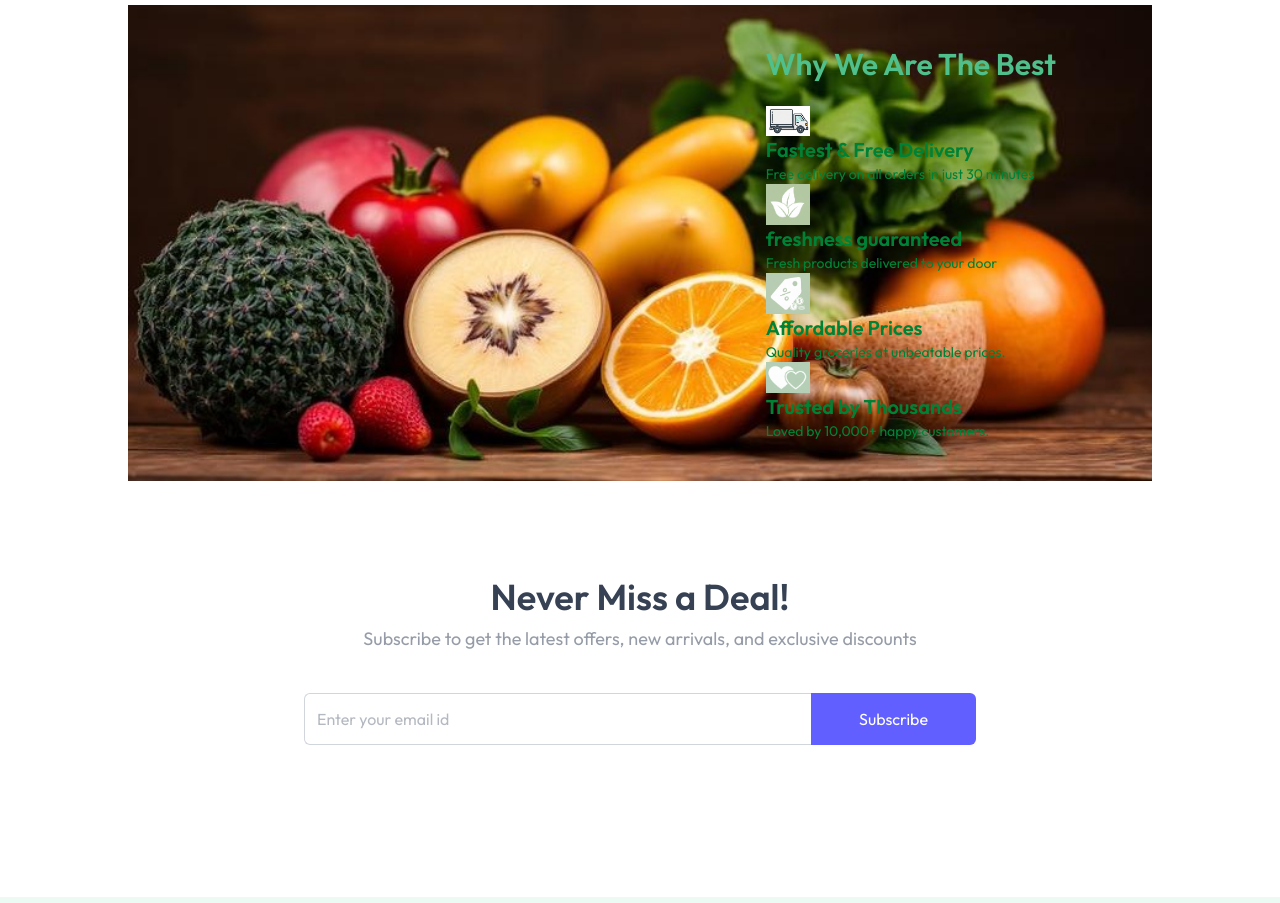
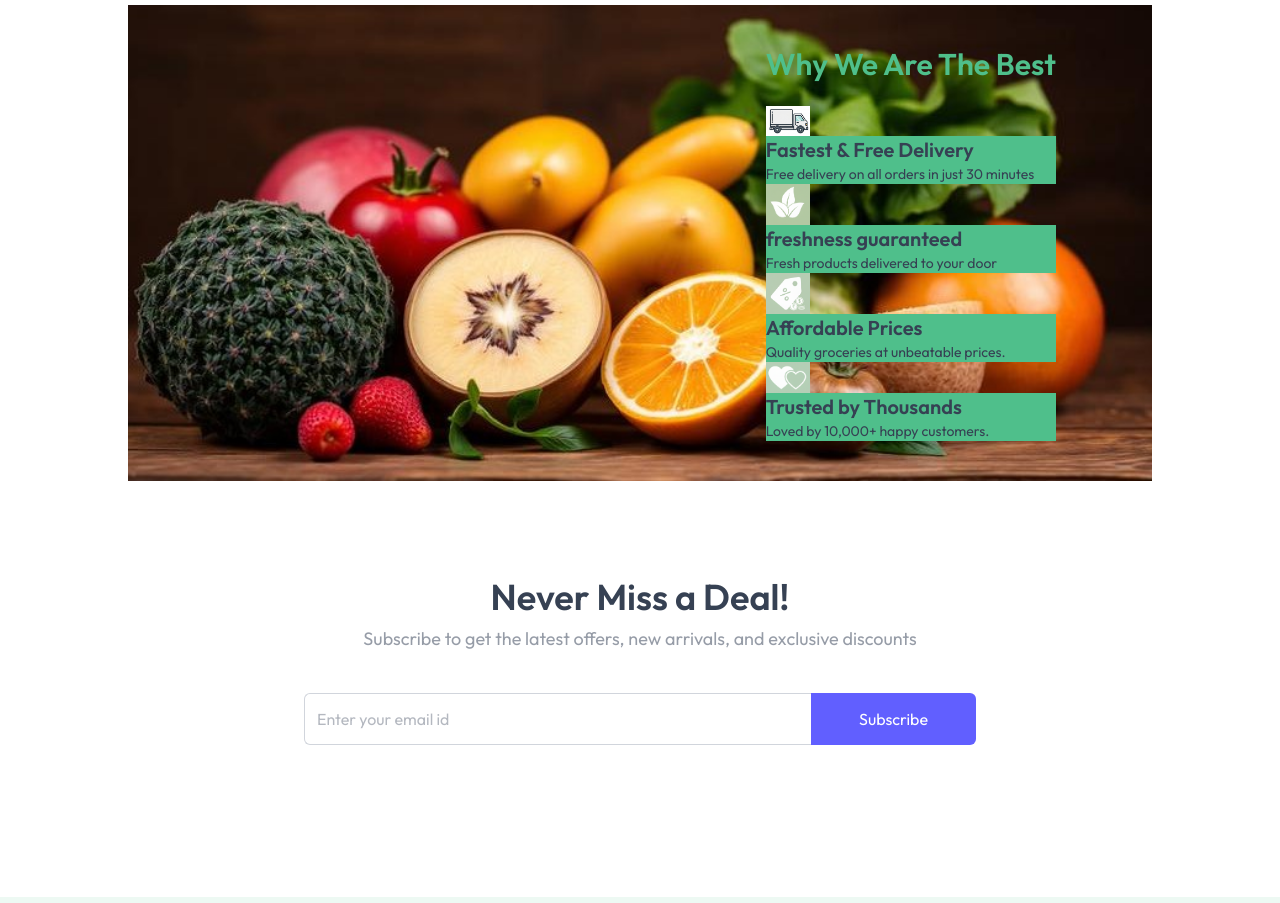
Before and after one commit to arbajpatel0977/albaithGroceryApp, a React (Vite) app in the folder albaithGroceryApp/client/: page / in a window 1280 px wide. Shown: the part 1120-2023 px from the top of the page. Built offline with nearby package versions, Linux system fonts and the light colour scheme; no server answers.

Commit message:
Change background colors in BottomBanner component
Updated icon and text background colors to 'bg-primary' for consistency.

```diff
--- a/albaithGroceryApp/client/src/components/BottomBanner.jsx
+++ b/albaithGroceryApp/client/src/components/BottomBanner.jsx
@@ -12,9 +12,9 @@ const BottomBanner = () => {
                     <h1 className='text-2xl md:text-3xl font-semibold text-primary mb-6'>Why We Are The Best </h1>
                     {features.map((feature, index) => (
                         <div key={index} >
-                            <img src={feature.icon} alt={feature.title} className='md:w-11 w-9 bg-green-700' />
-                            <div> <h3 className='text-lg md:text-xl font-semibold text-green-700'>{feature.title}</h3>
-                                <p className=' text-xs md:text-sm text-green-700'>{feature.description}</p>
+                            <img src={feature.icon} alt={feature.title} className='md:w-11 w-9 bg-primary' />
+                            <div> <h3 className='text-lg md:text-xl font-semibold bg-primary'>{feature.title}</h3>
+                                <p className=' text-xs md:text-sm bg-primary'>{feature.description}</p>
                             </div>
                         </div>
                     ))}
@@ -24,4 +24,5 @@ const BottomBanner = () => {
     )
 }
 
+
 export default BottomBanner
```
